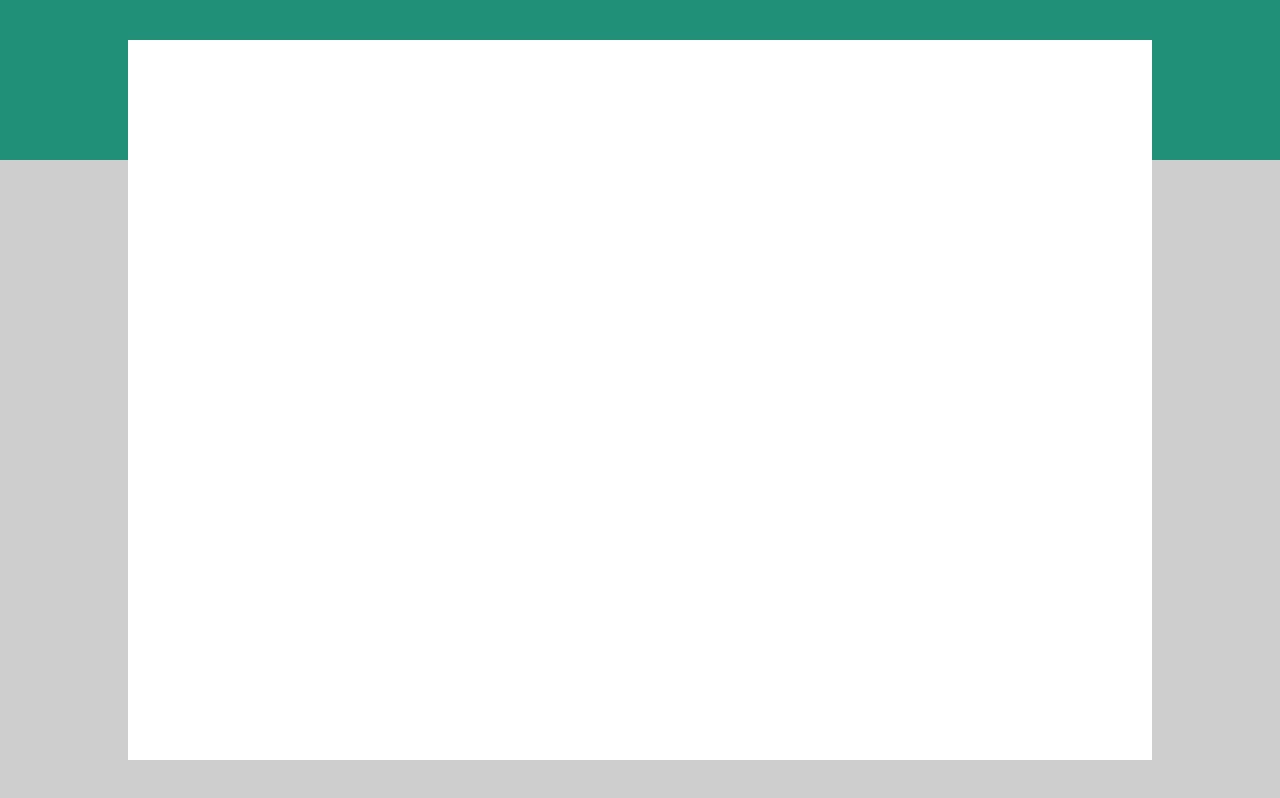
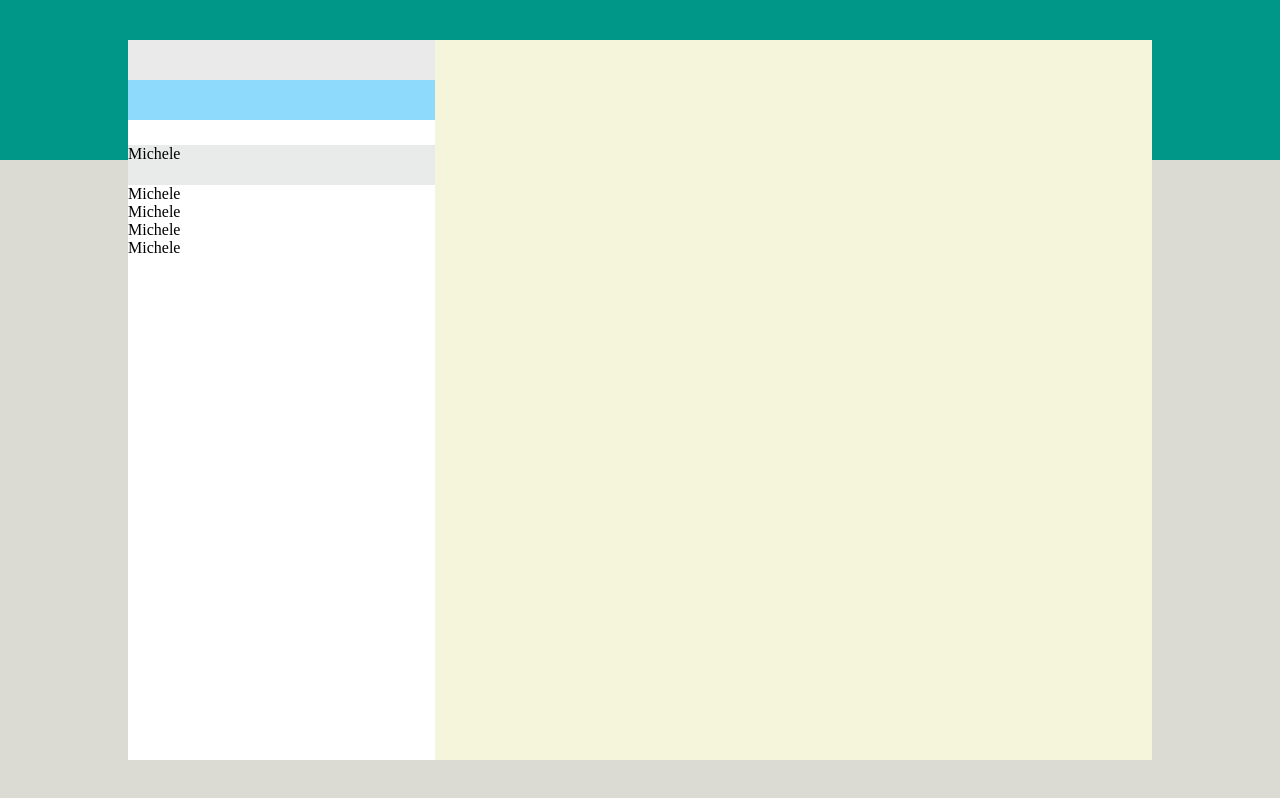
Before and after one commit to TheMrStraffy/vue-boolzapp, a plain HTML site: page milestone 1/index.html in a window 1280 px wide. Drawn offline with Linux system fonts and the light colour scheme.

Commit message:
[added] leftCol

```diff
--- a/milestone 1/css/style.css
+++ b/milestone 1/css/style.css
@@ -3,6 +3,10 @@
   padding: 0;
   box-sizing: border-box;
 }
+li{
+  list-style-type: none;
+}
+
 .main-wrapper{
   position: relative;
   height: 100vh;
@@ -15,15 +19,53 @@
   left: 50%;
   transform: translate(-50%, -50%);
   background-color: white;
+  display: flex;
   height: 90%;
   width: 80%;
 }
+/* Left Column */
+.leftCol{
+  min-width: 300px;
+  width: 30%;
+  background-color: aqua;
+}
+.user{
+  height: 40px;
+  background-color: #eaeaea;
+}
+.notification{
+  height: 40px;
+  background-color: #8edafc;
+}
+.search{
+  height: 25px;
+  background-color: white;
+}
+.friendList{
+  height: calc(100% - 105px);
+  background-color: white;
+  overflow-y: scroll;
+
+}
+.friend{
+  height: 40px;
+  background-color: #e9ebea;
+}
+/* --Left Column */
+.secondCol{
+  min-width: 450px;
+  width: 70%;
+  background-color: beige;
+}
+
 
 header{
+  width: 100%;
   height: 20%;
-  background-color: rgb(32, 145, 120);
+  background-color: #009788;
 }
 main{
+  width: 100%;
   height: 80%;
-  background-color: rgb(206, 206, 206);
+  background-color: #dbdbd3;
 }
--- a/milestone 1/index.html
+++ b/milestone 1/index.html
@@ -11,6 +11,23 @@
   <div class="main-wrapper">
     <div id="app" class="interface">
 
+      <div class="leftCol">
+        <div class="user"></div>
+        <div class="notification"></div>
+        <div class="search"></div>
+        <div class="friendList">
+          <ul>
+            <li class="friend">Michele</li>
+            <li>Michele</li>
+            <li>Michele</li>
+            <li>Michele</li>
+            <li>Michele</li>
+          </ul>
+        </div>
+      </div>
+      <div class="secondCol">
+
+      </div>
     </div>
     <header></header>
     <main></main>
```
